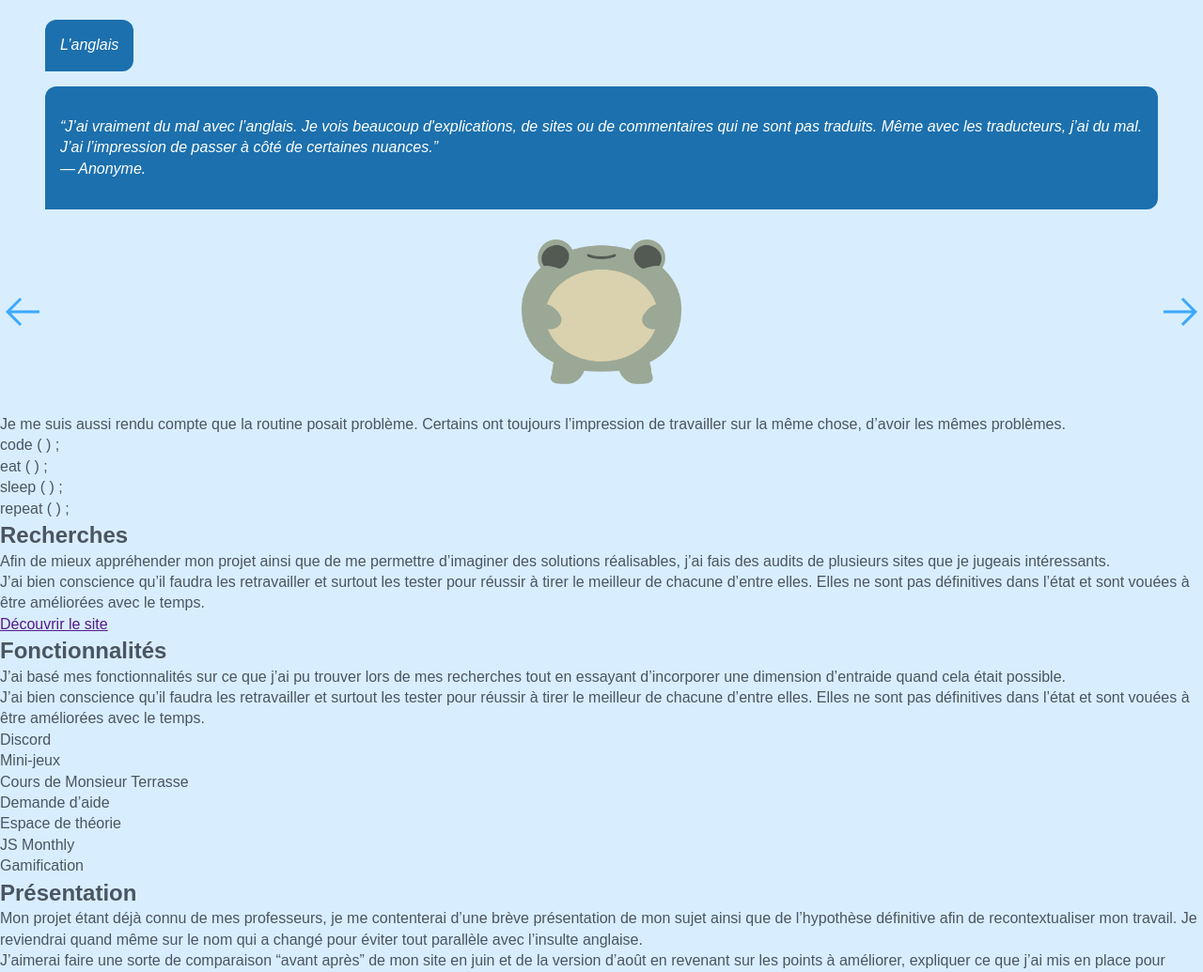
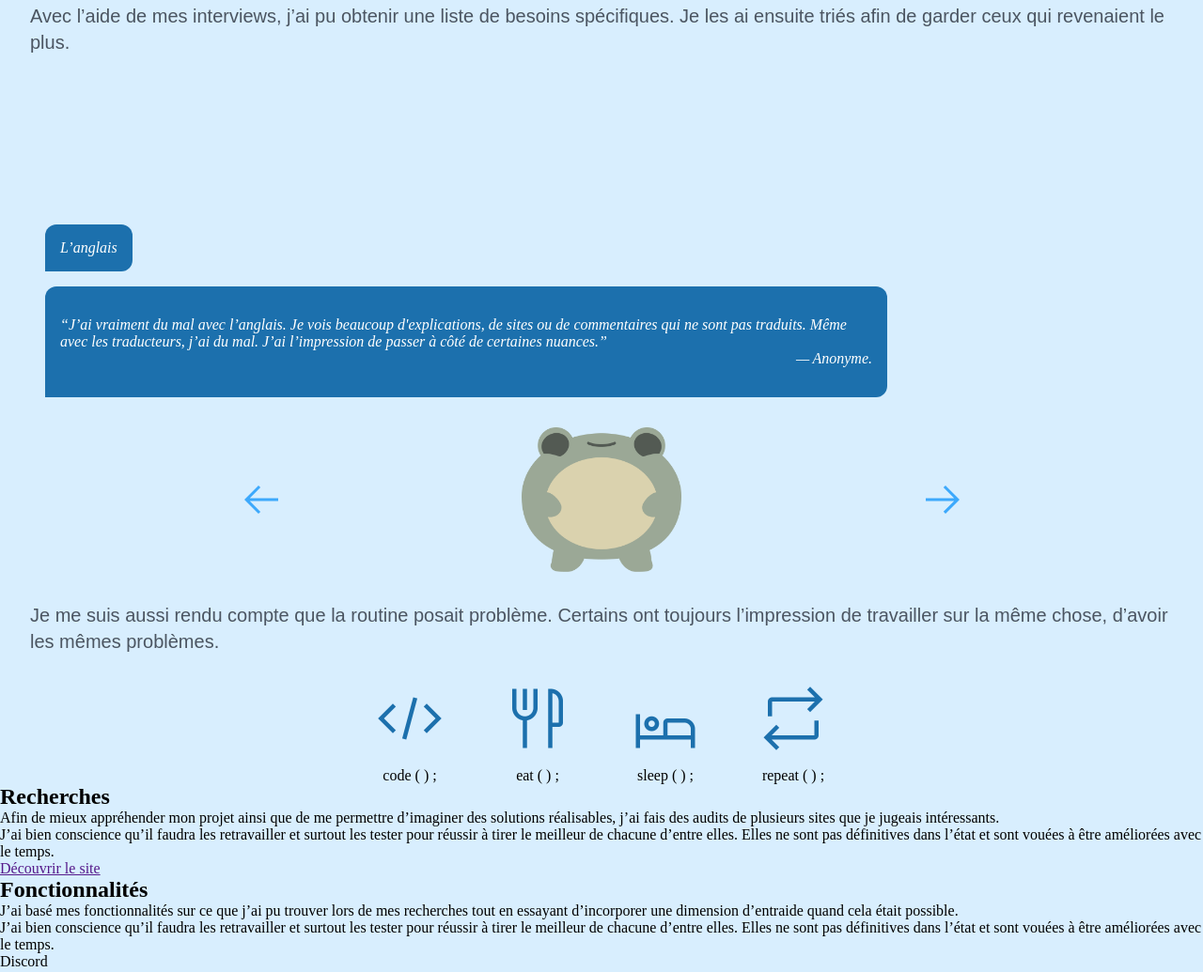
Before and after one commit to Sijauraissu/JS_Jam, a website: page src/index.html in a window 1280 px wide. Shown: the part 2178-3213 px from the top of the page at 94% size. Drawn offline with nearby package versions, Linux system fonts and the light colour scheme; files that its build step writes are made by us from their sources; a web font is replaced by a local one.

Commit message:
ajout style section besoins

```diff
--- a/src/index.html
+++ b/src/index.html
@@ -101,9 +101,9 @@
           <blockquote class="citation needs__problem needs__el"></blockquote>
         </figure>
         <figure class="message needs__citation">
-          <blockquote class="citation need__content needs__el"></blockquote>
-          <figcaption class="need__legend">
-            <cite class="citation need__author needs__el"></cite>
+          <blockquote class="citation needs__content needs__el"></blockquote>
+          <figcaption class="needs__legend">
+            <cite class="citation needs__author needs__el"></cite>
           </figcaption>
         </figure>
         <div class="container">
@@ -117,24 +117,24 @@
         </div>
       </article>
 
-      <p>Je me suis aussi rendu compte que la routine posait problème. Certains ont toujours l’impression de travailler sur la même chose, d’avoir les mêmes problèmes.</p>
+      <p class="text">Je me suis aussi rendu compte que la routine posait problème. Certains ont toujours l’impression de travailler sur la même chose, d’avoir les mêmes problèmes.</p>
 
-      <ul>
-        <li>
-          <div></div>
-          <span>code ( ) ;</span>
+      <ul class="joke">
+        <li class="joke__el">
+          <div class="joke__img joke__img--code"></div>
+          <span class="joke__text">code ( ) ;</span>
         </li>
-        <li>
-          <div></div>
-          <span>eat ( ) ;</span>
+        <li class="joke__el">
+          <div class="joke__img joke__img--eat"></div>
+          <span class="joke__text">eat ( ) ;</span>
         </li>
-        <li>
-          <div></div>
-          <span>sleep ( ) ;</span>
+        <li class="joke__el">
+          <div class="joke__img joke__img--sleep"></div>
+          <span class="joke__text">sleep ( ) ;</span>
         </li>
-        <li>
-          <div></div>
-          <span>repeat ( ) ;</span>
+        <li class="joke__el">
+          <div class="joke__img joke__img--repeat"></div>
+          <span class="joke__text">repeat ( ) ;</span>
         </li>
       </ul>
     </section>
--- a/src/styles/components/_type.scss
+++ b/src/styles/components/_type.scss
@@ -5,10 +5,7 @@
 }
 
 body {
-    font-family: $font-type-paragraph;
-    line-height: 1.4;
     background-color: $color-background;
-    color: $color-text;
 }
 
 .subtitle {
@@ -20,6 +17,10 @@ body {
 
 .text {
     margin: 0rem 2rem 1rem 2rem;
+    font-size: $font-size-base;
+    font-family: $font-type-paragraph;
+    line-height: 1.4;
+    color: $color-text;
 }
 //Navigation Mobile + Burger Menu
 .navigation {
@@ -154,6 +155,7 @@ body {
         justify-self: center;
         grid-area: 1 / 1 / 2 / 2;
         font-size: $font-size-md;
+        color: $color-title;
         margin: 2rem 1rem 1rem 1rem;
     }
 
@@ -228,7 +230,6 @@ body {
 
 // Section Need
 .need {
-
 }
 
 .message {
@@ -249,9 +250,16 @@ body {
 }
 
 .needs {
+    display: flex;
+    flex-direction: column;
+    justify-content: flex-end;
+    height: 550px;
+    margin-top: 2rem;
+
     &__problemcontainer {
         margin-top: 2rem;
         padding: 1rem;
+        max-width: calc(100% - 6rem);
     }
 
     &__problem {
@@ -259,7 +267,11 @@ body {
     }
 
     &__citation {
+        max-width: 70%;
+    }
 
+    &__legend {
+        text-align: end;
     }
 }
 
@@ -267,6 +279,7 @@ body {
     display: flex;
     flex-direction: row;
     align-items: center;
+    justify-content: space-evenly;
 
     &__img {
         height: 154px;
@@ -274,6 +287,41 @@ body {
         background-size: contain;
         background-repeat: no-repeat;
         background-image: url();
-        margin: 2rem auto;
+        margin: 2rem 0;
     }
 }
+
+.joke {
+    display: flex;
+    flex-wrap: wrap;
+    justify-content: center;
+
+    &__el {
+        display: flex;
+        flex-direction: column;
+        align-items: center;
+    }
+
+    &__img {
+        height: 72px;
+        width: 72px;
+        background-size: contain;
+        background-repeat: no-repeat;
+        margin: 1rem 2rem;
+        &--code {
+            background-image: url(../assets/images/code@2x.png);
+        }
+
+        &--eat {
+            background-image: url(../assets/images/eat@2x.png);
+        }
+
+        &--sleep {
+            background-image: url(../assets/images/sleep@2x.png);
+        }
+
+        &--repeat {
+            background-image: url(../assets/images/repeat@2x.png);
+        }
+    }
+}
```
Also changed, not shown: src/assets/images/code.png (added), src/assets/images/code@2x.png (added), src/assets/images/eat.png (added), src/assets/images/eat@2x.png (added), src/assets/images/repeat.png (added), src/assets/images/repeat@2x.png (added), src/assets/images/sleep.png (added), src/assets/images/sleep@2x.png (added).
